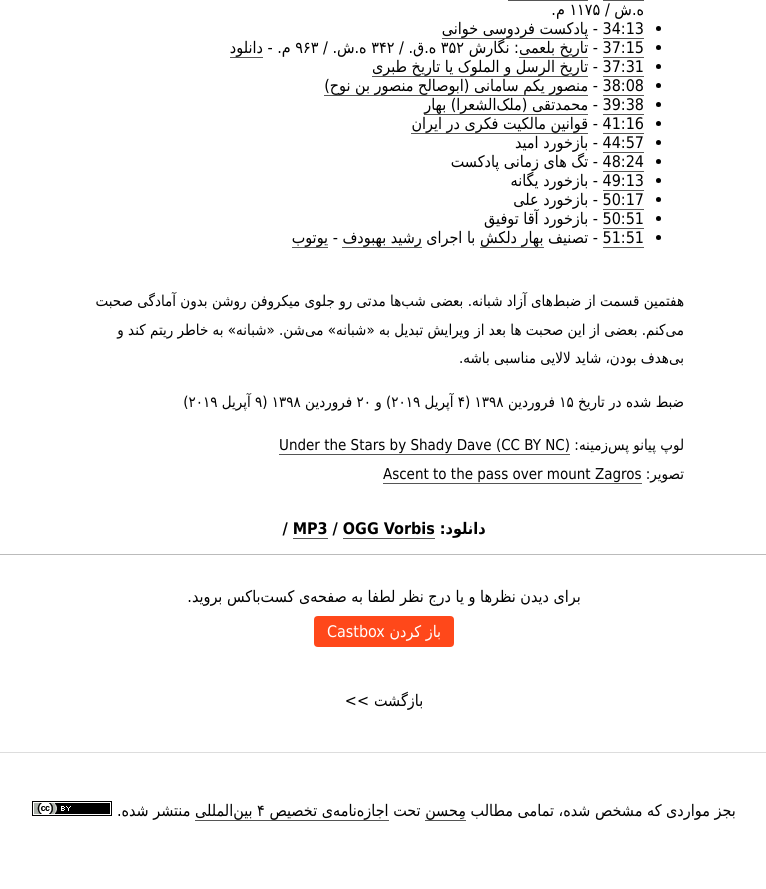
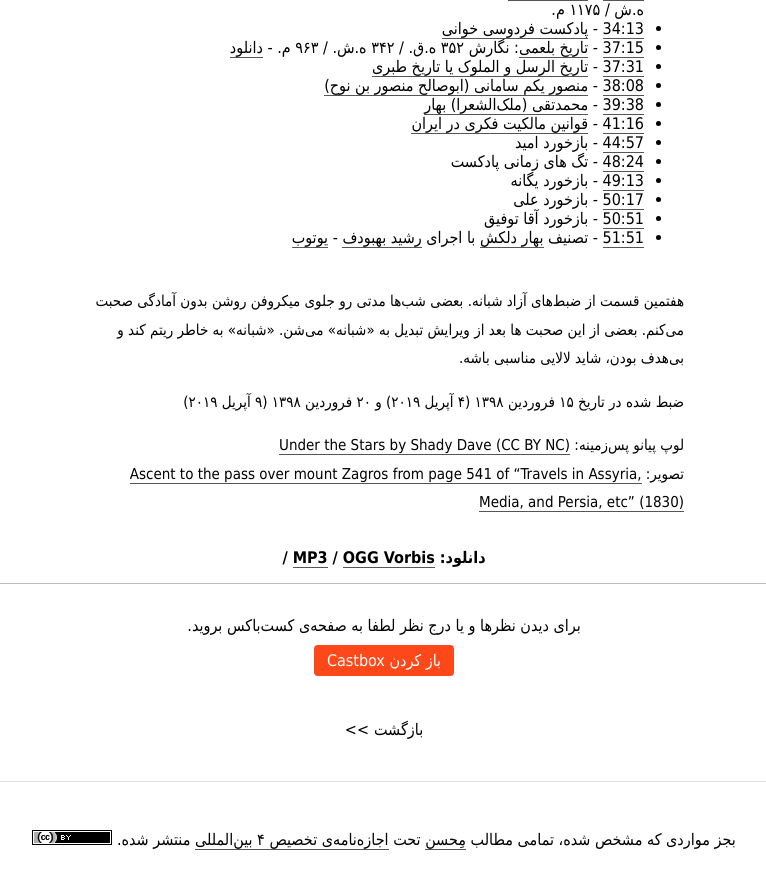
Before and after one commit to mohsend/mehsen.ir, a Jekyll site: the page built from _posts/2019-04-09-shabane-007.md, in a window 1280 px wide and 900 px high, scrolled down 1613 px. Shown: the top 889 px of the window, without its empty margins (256-1022 px from the left). Built offline with Jekyll 4.4.1, drawn with Linux system fonts in a browser that asks for light colours; some web fonts are replaced.

Commit message:
ADD picture details

```diff
--- a/_posts/2019-04-09-shabane-007.md
+++ b/_posts/2019-04-09-shabane-007.md
@@ -67,4 +67,4 @@ podcast:
 ضبط شده در تاریخ ۱۵ فروردین ۱۳۹۸ (۴ آپریل ۲۰۱۹) و ۲۰ فروردین ۱۳۹۸ (۹ آپریل ۲۰۱۹)
 
 لوپ پیانو پس‌زمینه: [Under the Stars by Shady Dave (CC BY NC)](https://freesound.org/people/ShadyDave/sounds/325108/)
-تصویر: [Ascent to the pass over mount Zagros](https://www.flickr.com/photos/britishlibrary/11221615664/)
+تصویر: [Ascent to the pass over mount Zagros from page 541 of "Travels in Assyria, Media, and Persia, etc" (1830)](https://www.flickr.com/photos/britishlibrary/11221615664/)
```
